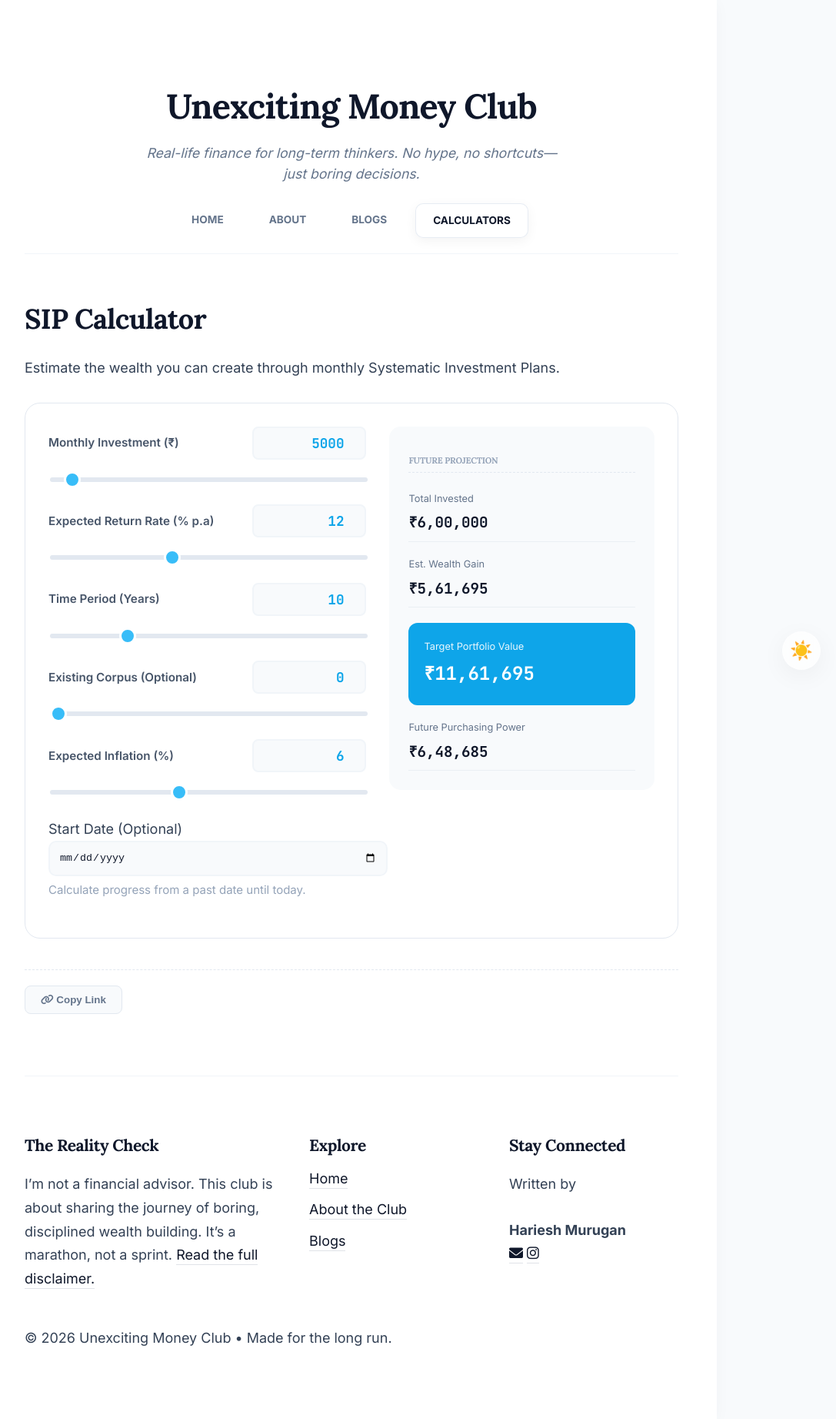
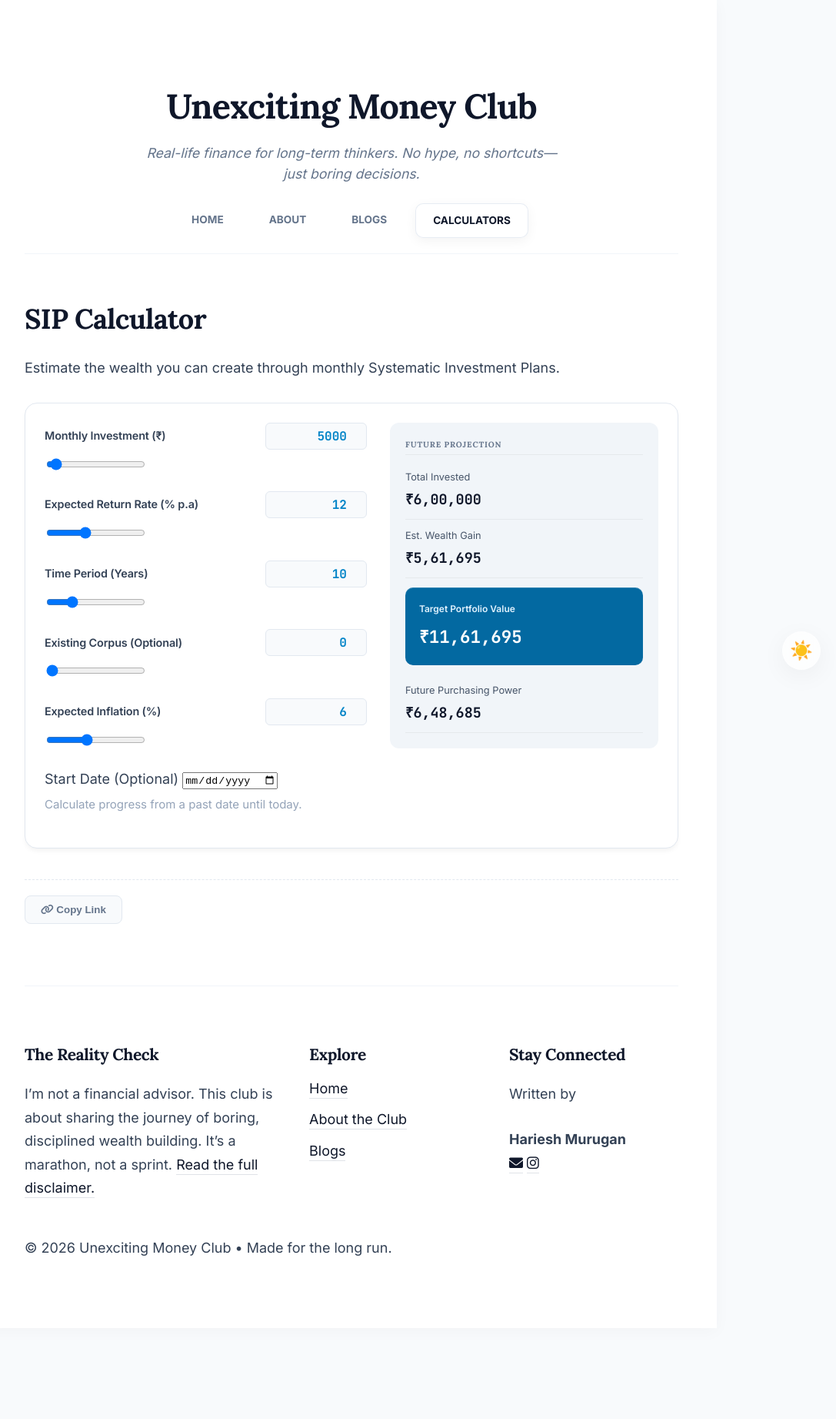
Before and after one commit to HarieshMK/HarieshMK.github.io, a Jekyll site: the page built from calculators/sip.md, in a window 1280 px wide. Shown: the whole page at 77% size, without its empty margins (183-1270 px from the left). Built offline with Jekyll 4.4.1, drawn with Linux system fonts in a browser that asks for light colours; after the commit the page ends 1725 px from its top, so only the background shows below that.

Commit message:
Update style.css

```diff
--- a/assets/css/style.css
+++ b/assets/css/style.css
@@ -586,17 +586,18 @@ img {
 .dark-theme .calc-card h3 { color: #ffffff; }
 .dark-theme .calc-card p { color: #94a3b8; }
 
-/* ===== 15. CALCULATOR INTERFACE ===== */
+/* ===== 15. CALCULATOR INTERFACE (PREMIUM OPTIMIZED) ===== */
 .calculator-container {
   display: grid;
   grid-template-columns: 1.2fr 1fr;
   gap: 30px;
   background: #ffffff;
-  padding: 30px;
-  border-radius: 20px;
+  padding: 25px;
+  border-radius: 16px;
   border: 1px solid #e2e8f0;
   margin-top: 20px;
   align-items: start;
+  box-shadow: 0 4px 6px -1px rgba(0, 0, 0, 0.05);
 }
 
 @media (max-width: 768px) {
@@ -604,100 +605,113 @@ img {
 }
 
 /* --- Input Section --- */
-.input-group { margin-bottom: 20px; }
-.label-row { display: flex; justify-content: space-between; align-items: center; margin-bottom: 8px; }
-.label-row label { font-weight: 600; color: #475569; font-size: 0.95rem; }
+.input-group { margin-bottom: 18px; }
+.label-row { display: flex; justify-content: space-between; align-items: center; margin-bottom: 6px; }
+.label-row label { font-weight: 600; color: #334155; font-size: 0.9rem; letter-spacing: -0.01em; }
 
 .label-row input[type="number"] {
-  width: 120px;
+  width: 110px;
   text-align: right;
-  padding: 8px 12px;
-  border: 2px solid #f1f5f9;
-  border-radius: 8px;
+  padding: 6px 10px;
+  border: 1.5px solid #e2e8f0;
+  border-radius: 6px;
   font-weight: 700;
-  color: #0ea5e9;
-  font-size: 1.1rem;
+  color: #0284c7; /* Toned down blue */
+  font-size: 1rem;
   font-family: 'JetBrains Mono', monospace;
   background: #f8fafc;
 }
 
-#start-date {
-  width: 100%;
-  padding: 12px;
-  border: 2px solid #f1f5f9;
-  border-radius: 10px;
-  background: #f8fafc;
-  color: #0f172a;
+/* --- Results Column (Tightened) --- */
+.calc-results {
+  background: #f1f5f9;
+  padding: 20px;
+  border-radius: 12px;
+  display: flex;
+  flex-direction: column;
+  gap: 0; /* Control gaps via margins instead */
 }
 
-.slider {
-  -webkit-appearance: none;
-  width: 100%;
-  height: 6px;
-  background: #e2e8f0;
-  border-radius: 5px;
-  outline: none;
-}
-
-.slider::-webkit-slider-thumb {
-  -webkit-appearance: none;
-  width: 22px;
-  height: 22px;
-  background: #38bdf8;
-  border-radius: 50%;
-  border: 3px solid #fff;
-  cursor: pointer;
-}
-
-/* --- Results Column (Stacked Layout) --- */
-.calc-results {
-  background: #f8fafc;
-  padding: 25px;
-  border-radius: 15px;
-  display: flex;
-  flex-direction: column;
-  gap: 10px;
-}
-
+/* Reduced spacing for headers */
 .input-header {
-  font-size: 0.7rem;
+  font-size: 0.65rem;
+  font-weight: 700;
   text-transform: uppercase;
-  color: #94a3b8;
-  margin: 10px 0 5px 0;
-  border-bottom: 1px dashed #e2e8f0;
-  padding-bottom: 5px;
+  letter-spacing: 0.08em;
+  color: #64748b;
+  margin: 0 0 8px 0; /* Tightened top gap */
+  padding-bottom: 4px;
+  border-bottom: 1px solid rgba(0,0,0,0.05);
 }
 
 .result-item {
   display: flex;
   flex-direction: column;
   align-items: flex-start;
-  padding: 8px 0;
-  border-bottom: 1px solid rgba(226, 232, 240, 0.6);
+  padding: 10px 0;
+  border-bottom: 1px solid rgba(0,0,0,0.05);
 }
 
-.result-item span { color: #64748b; font-size: 0.8rem; margin-bottom: 4px; }
+.result-item span {
+  color: #475569; /* Darker for light mode */
+  font-size: 0.8rem;
+  font-weight: 500;
+  margin-bottom: 2px;
+}
+
 .result-item strong {
-  font-size: 1.2rem;
+  font-size: 1.15rem;
   color: #0f172a;
   font-family: 'JetBrains Mono', monospace;
-  word-break: break-all;
 }
 
+/* Target Portfolio Value (Premium Blue) */
 .result-item.highlight {
   border-bottom: none;
-  margin-top: 10px;
-  padding: 20px;
-  background: #0ea5e9;
-  border-radius: 12px;
+  margin: 12px 0;
+  padding: 18px;
+  background: #0369a1; /* Deep Navy-Blue for premium feel */
+  border-radius: 10px;
+  box-shadow: inset 0 1px 1px rgba(255,255,255,0.2);
 }
 
-.result-item.highlight span { color: #ffffff; opacity: 0.9; }
-.result-item.highlight strong { color: #ffffff !important; font-size: 1.5rem; }
+.result-item.highlight span { color: #e0f2fe; font-weight: 600; font-size: 0.75rem; }
+.result-item.highlight strong {
+  color: #ffffff !important;
+  font-size: 1.4rem;
+  margin-top: 4px;
+}
 
-/* Dark Mode Overrides */
-.dark-theme .calculator-container { background: #1e293b; border-color: #334155; }
-.dark-theme .label-row input[type="number"], .dark-theme #start-date { background: #0f172a; color: #38bdf8; border-color: #334155; }
-.dark-theme .calc-results { background: #0f172a; }
-.dark-theme .result-item strong { color: #f8fafc !important; }
-.dark-theme .result-item span { color: #64748b; }
+/* --- Dark Mode Overrides (High Visibility) --- */
+.dark-theme .calculator-container {
+  background: #0f172a;
+  border-color: #1e293b;
+}
+
+.dark-theme .calc-results {
+  background: #1e293b;
+}
+
+/* Brightening the text for Dark Mode */
+.dark-theme .label-row label { color: #cbd5e1; }
+.dark-theme .input-header { color: #94a3b8; border-color: rgba(255,255,255,0.05); }
+.dark-theme .result-item span { color: #94a3b8; } /* Lighter gray/silver */
+
+.dark-theme .label-row input[type="number"],
+.dark-theme #start-date {
+  background: #020617;
+  border-color: #334155;
+  color: #38bdf8;
+}
+
+.dark-theme .result-item strong {
+  color: #f8fafc !important; /* Near white for maximum readability */
+}
+
+.dark-theme .result-item { border-bottom-color: rgba(255,255,255,0.05); }
+
+/* --- Slider Styling --- */
+.slider::-webkit-slider-thumb {
+  background: #0369a1; /* Matching premium blue */
+  border: 3px solid #fff;
+}
```
